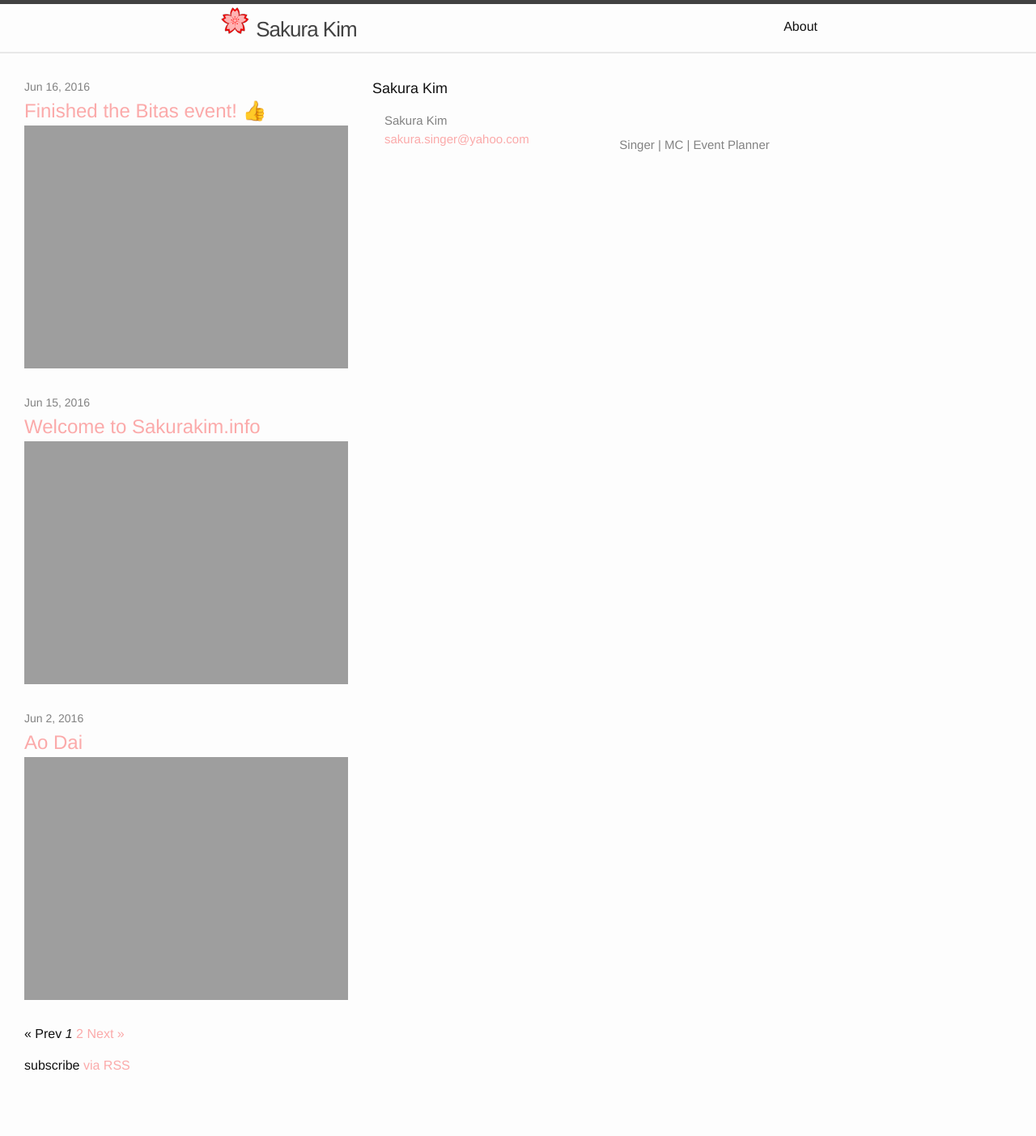
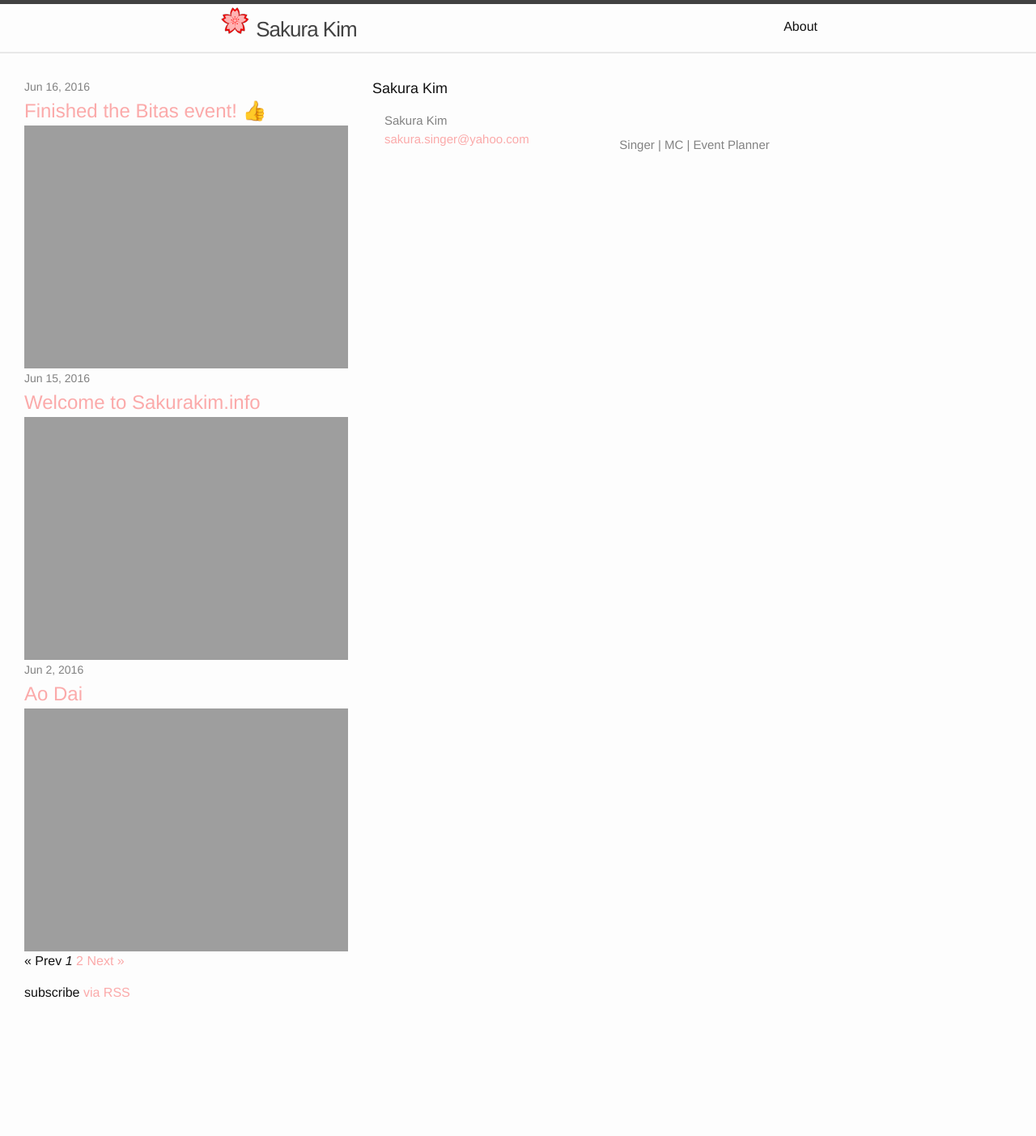
Before and after one commit to sakurakiminfo/sakurakiminfo.github.io, a Jekyll site: the page built from index.html, in a window 1280 px wide. Shown: the whole page at 81% size. Built offline with Jekyll 4.4.1, drawn with Linux system fonts in a browser that asks for light colours; emoji names are drawn with the system emoji font; the list of posts is cut into pages by our own code; after the commit the page ends 1313 px from its top, so only the background shows below that.

Commit message:
fixing page layout

```diff
--- a/_sass/_layout.scss
+++ b/_sass/_layout.scss
@@ -172,6 +172,11 @@
 .page-content {
     padding: $spacing-unit 0;
 	float: left;
+	img {
+		max-width: 100%;
+		vertical-align: middle;
+		float: right;
+	}
 }
 
 .page-heading {
```
